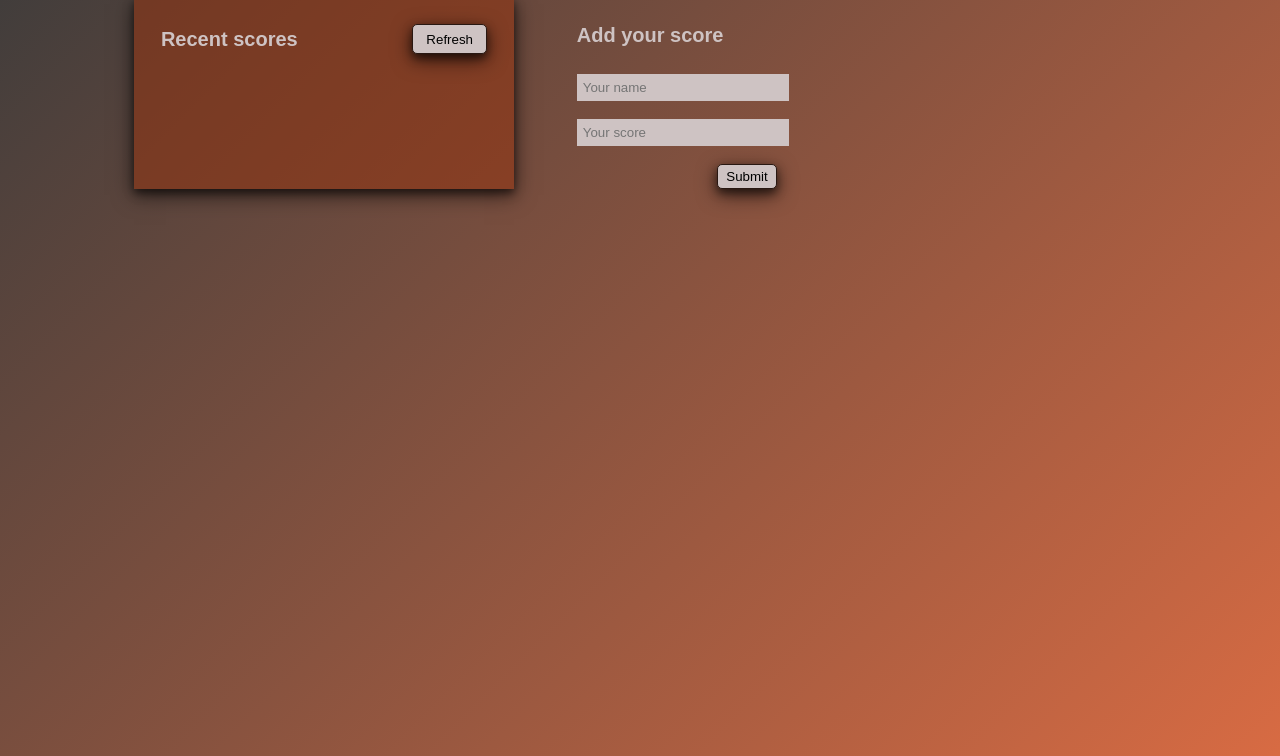
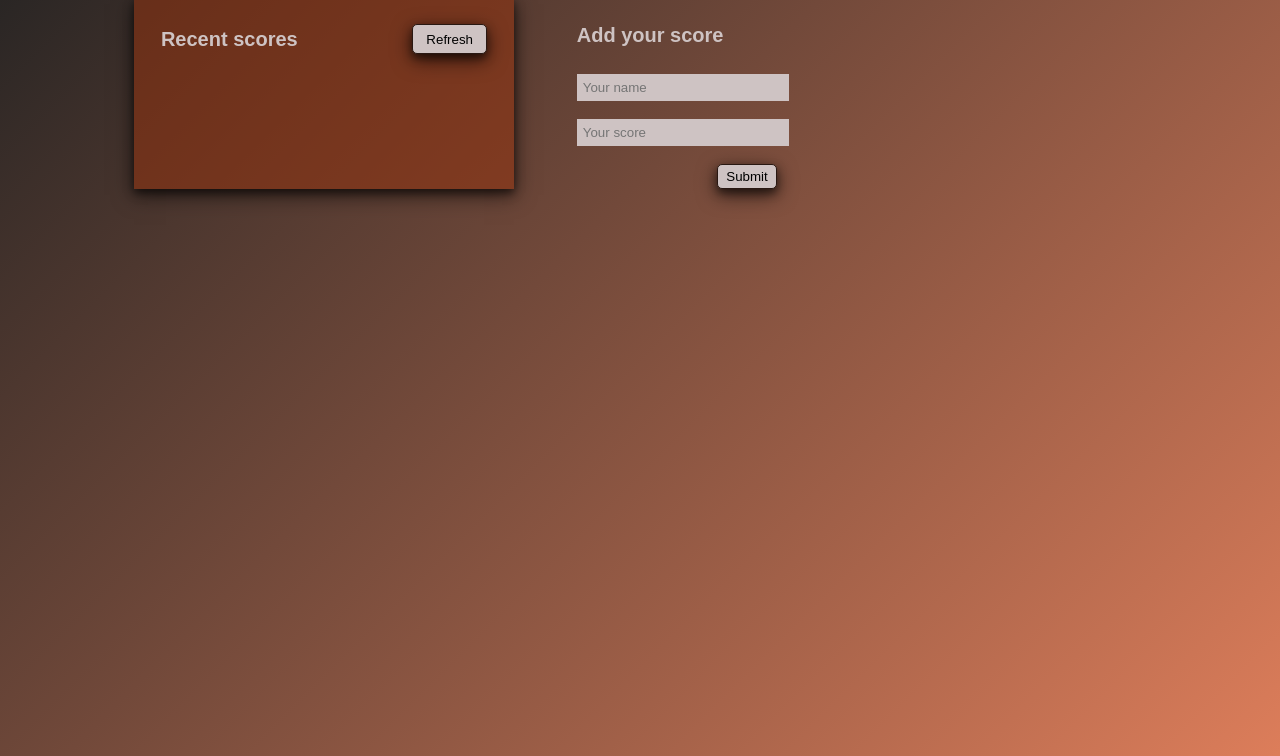
Before and after one commit to phelian23/leaderboard, a website built with webpack: page src/index.html in a window 1280 px wide. Shown: the part 90-846 px from the top of the page. Built offline with nearby package versions, Linux system fonts and the light colour scheme; no server answers; files whose address does not match are found by name.

Commit message:
Update Styles

```diff
--- a/src/style.css
+++ b/src/style.css
@@ -1,6 +1,6 @@
 body {
   font-family: sans-serif;
-  background: linear-gradient(135deg, rgb(10, 10, 10, 0.8), rgb(206, 70, 20, 0.8)), url('./leader.webp') no-repeat center center / cover;
+  background: linear-gradient(135deg, rgb(10, 10, 10, 0.9), rgb(206, 70, 20, 0.7)), url('./leader.webp') no-repeat center center / cover;
   height: 100vh;
   color: rgb(206, 195, 195);
 }
```
